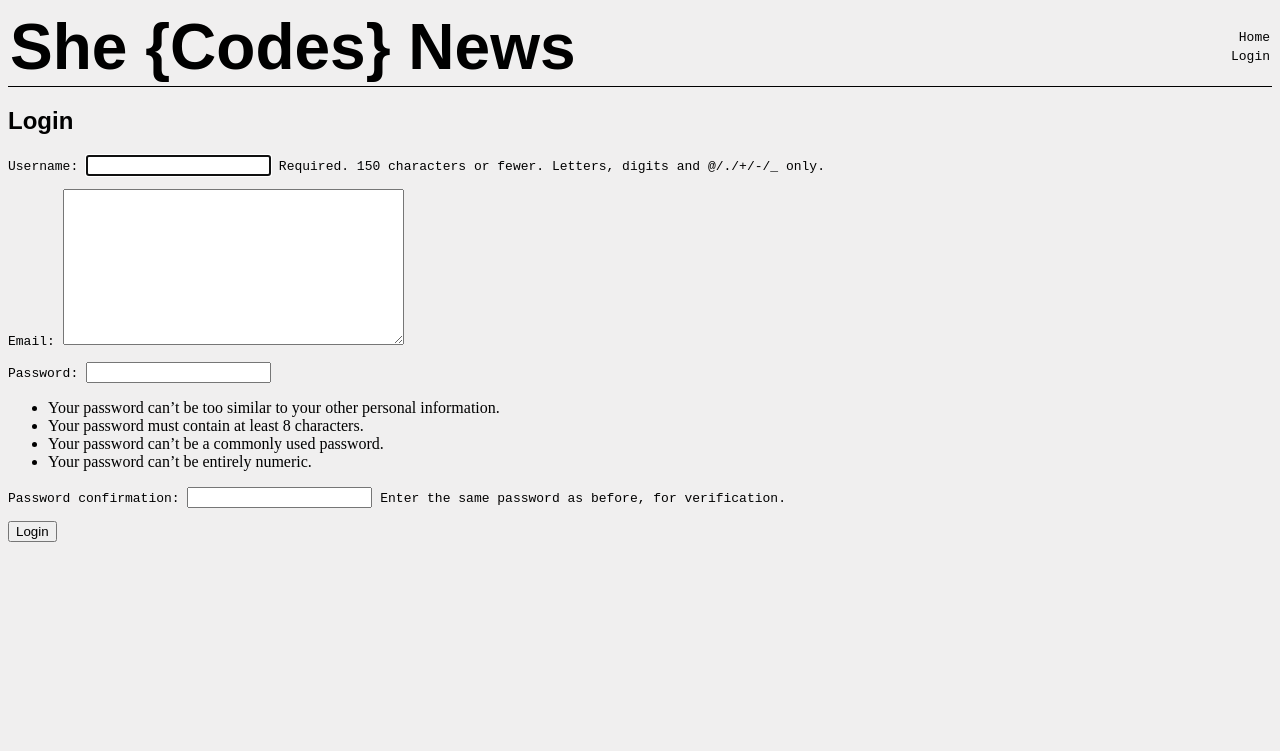
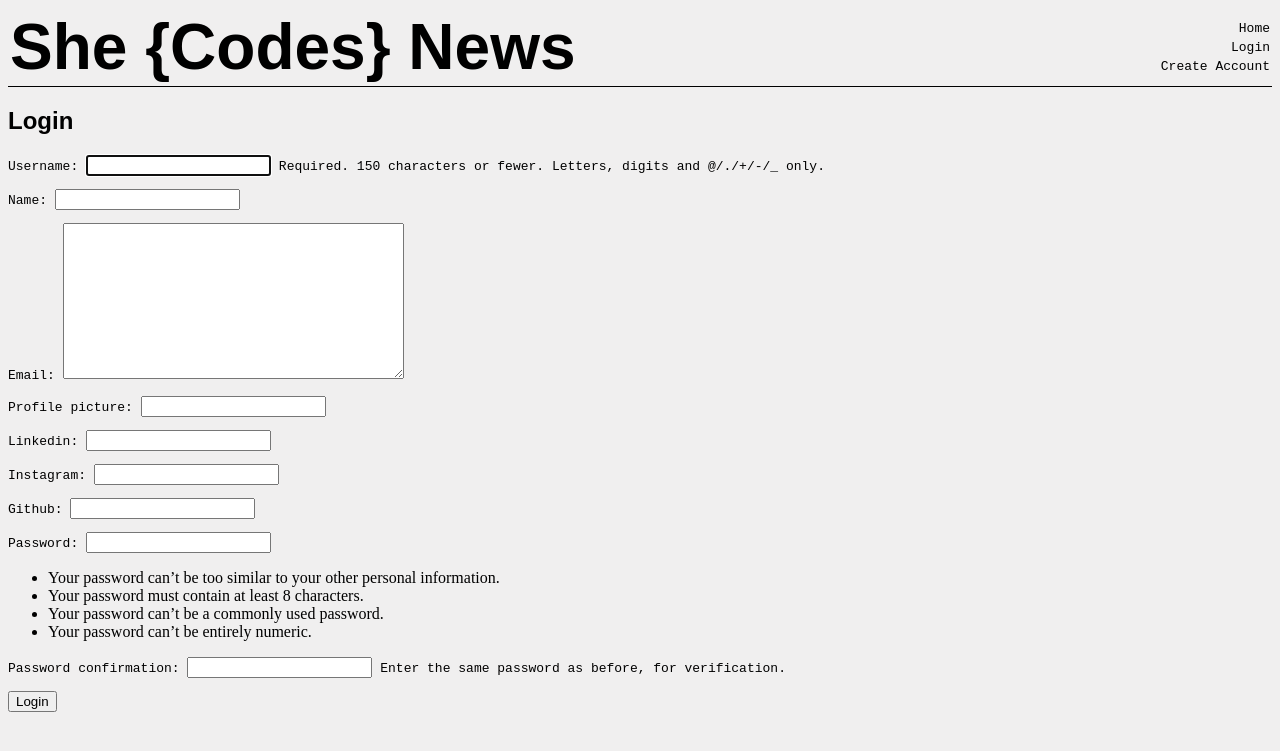
Before and after one commit to SheCodesAus/she-codes-django-news-project-anneewhere, a Django app: template she_codes_news/users/templates/registration/login.html in a window 1280 px wide. Shown: the top 751 px of the page. Run offline with Django 4.2, Linux system fonts and the light colour scheme; the template is opened without the code that fills it: values named after a table or form of the project are taken from there, others are empty; some web fonts are replaced.

Commit message:
Show buttons only specifically to user authenticity

```diff
--- a/she_codes_news/news/templates/news/index.html
+++ b/she_codes_news/news/templates/news/index.html
@@ -7,7 +7,11 @@
 
 {% block content %}
 
+<div>
+{% if request.user.is_authenticated %}
 <a href="{% url 'news:newStory' %}">Write New Story</a>
+{% endif %}
+</div>
 
 <h2>Latest News</h2>
     <div id="latest-stories">
--- a/she_codes_news/templates/nav.html
+++ b/she_codes_news/templates/nav.html
@@ -1,9 +1,13 @@
 <nav>
     <a href="{% url 'news:index' %}">Home</a>
+
     {% if request.user.is_authenticated %}
     <a href="{% url 'users:accountpage' user.id %}">{{ user.username }}</a>
     <a href="{% url 'logout' %}">Logout</a>
+
     {% else %}
     <a href="{% url 'login' %}">Login</a>
+    <a href="{% url 'users:createAccount' %}">Create Account</a>
+
     {% endif %}
 </nav>
--- a/she_codes_news/users/forms.py
+++ b/she_codes_news/users/forms.py
@@ -5,9 +5,9 @@ from .models import CustomUser
 class CustomUserCreationForm(UserCreationForm):
     class Meta:
         model = CustomUser
-        fields = ['username', 'email']
+        fields = ['username', 'name', 'email', 'profile_picture', 'linkedin', 'instagram', 'github']
 
 class CustomUserChangeForm(UserChangeForm):
     class Meta:
         model = CustomUser
-        fields = ['username', 'email']
+        fields = ['username', 'name', 'email', 'profile_picture', 'linkedin', 'instagram', 'github']
```
